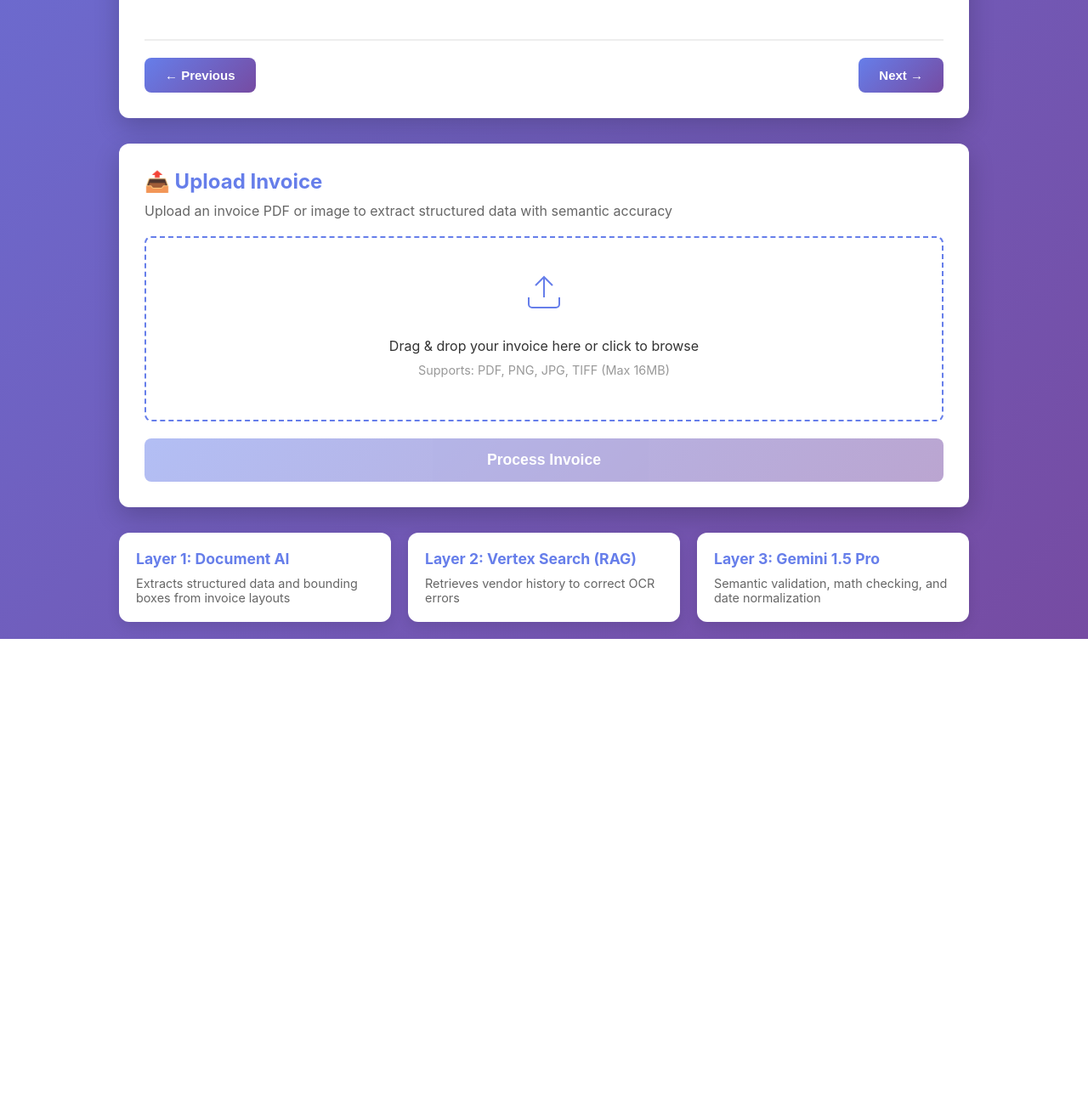
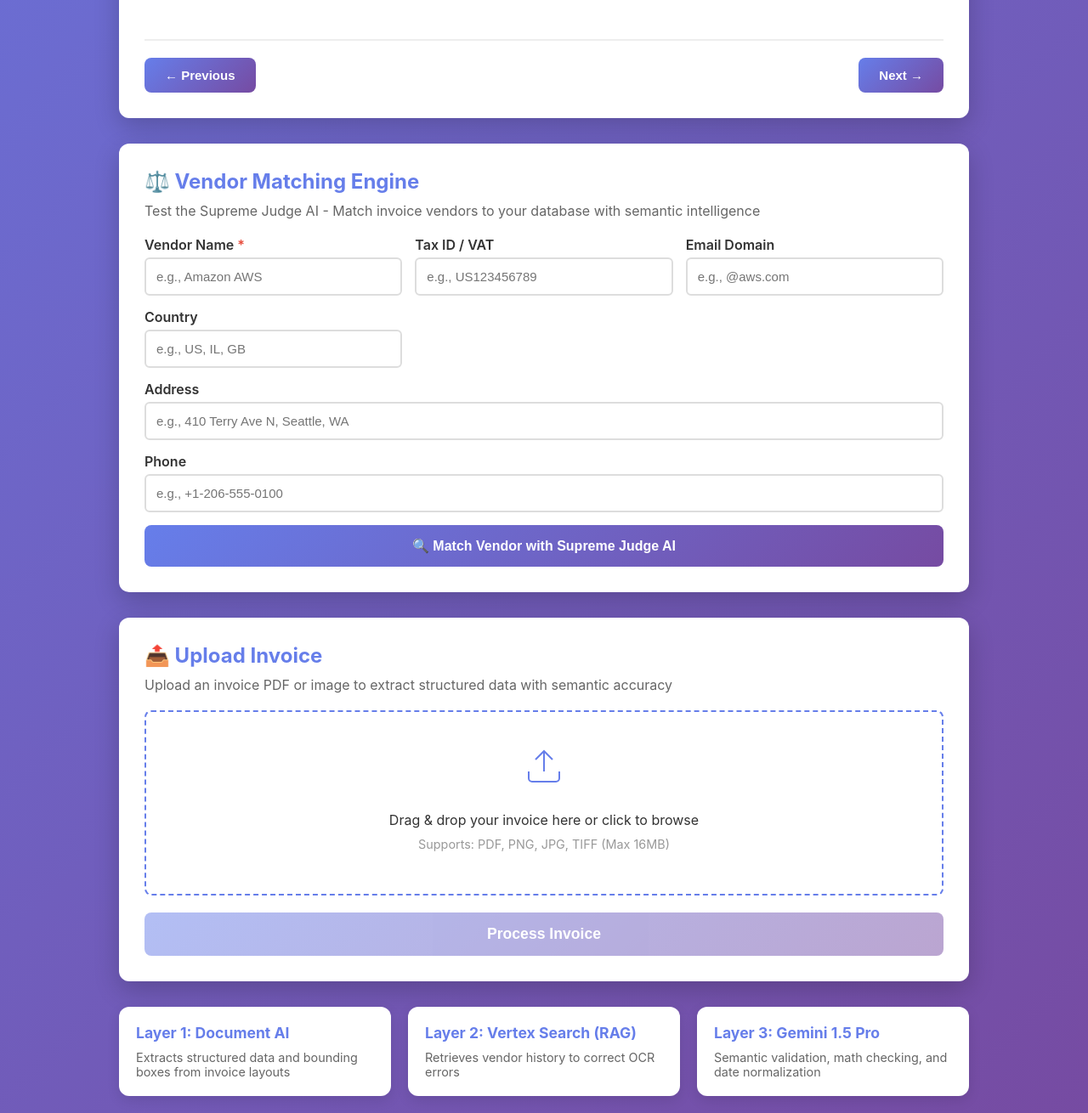
Before and after one commit to nq98/inv123, a Flask app: page / in a window 1280 px wide. Shown: the part 1338-2648 px from the top of the page at 85% size. Before the commit the page ends 2090 px from the top, so only its background shows below. Run offline with Flask 3, Linux system fonts and the light colour scheme.

Commit message:
Add a vendor matching engine to test invoice-vendor connections
Introduce a new UI section for testing vendor matching between invoice data and the vendor database, including AI-driven reasoning and confidence scores.

Replit-Commit-Author: Agent
Replit-Commit-Session-Id: ce486b6e-076b-4a5b-965d-87535ba4ff30
Replit-Commit-Checkpoint-Type: full_checkpoint
Replit-Commit-Event-Id: 4ebcaebe-e12e-495f-b76c-104196cdd7f3
Replit-Commit-Screenshot-Url: https://storage.googleapis.com/screenshot-production-us-central1/75bd8e64-74c3-4cba-a6bc-f00d155715e0/ce486b6e-076b-4a5b-965d-87535ba4ff30/UQ6D93J

```diff
--- a/static/script.js
+++ b/static/script.js
@@ -1392,3 +1392,211 @@ vendorSearchInput.addEventListener('input', (e) => {
 document.addEventListener('DOMContentLoaded', () => {
     loadVendorList(1);
 });
+
+// ==================== VENDOR MATCHING ENGINE ====================
+
+const vendorMatchForm = document.getElementById('vendorMatchForm');
+const matchLoading = document.getElementById('matchLoading');
+const matchResults = document.getElementById('matchResults');
+
+vendorMatchForm.addEventListener('submit', async (e) => {
+    e.preventDefault();
+
+    const vendorName = document.getElementById('matchVendorName').value.trim();
+    const taxId = document.getElementById('matchTaxId').value.trim();
+    const emailDomain = document.getElementById('matchEmailDomain').value.trim();
+    const country = document.getElementById('matchCountry').value.trim();
+    const address = document.getElementById('matchAddress').value.trim();
+    const phone = document.getElementById('matchPhone').value.trim();
+
+    if (!vendorName) {
+        alert('Please enter a vendor name');
+        return;
+    }
+
+    // Show loading
+    matchLoading.classList.remove('hidden');
+    matchResults.classList.add('hidden');
+
+    try {
+        const response = await fetch('/api/vendor/match', {
+            method: 'POST',
+            headers: {
+                'Content-Type': 'application/json'
+            },
+            body: JSON.stringify({
+                vendor_name: vendorName,
+                tax_id: taxId || null,
+                email_domain: emailDomain || null,
+                country: country || null,
+                address: address || null,
+                phone: phone || null
+            })
+        });
+
+        const data = await response.json();
+
+        // Hide loading
+        matchLoading.classList.add('hidden');
+
+        if (data.success) {
+            displayMatchResults(data.result);
+        } else {
+            matchResults.innerHTML = `
+                <div style="padding: 20px; background: #ffebee; border-left: 4px solid #f44336; border-radius: 6px;">
+                    <h3 style="color: #c62828; margin: 0 0 10px 0;">❌ Matching Failed</h3>
+                    <p style="margin: 0; color: #666;">${data.error || 'Unknown error occurred'}</p>
+                </div>
+            `;
+            matchResults.classList.remove('hidden');
+        }
+
+    } catch (error) {
+        matchLoading.classList.add('hidden');
+        matchResults.innerHTML = `
+            <div style="padding: 20px; background: #ffebee; border-left: 4px solid #f44336; border-radius: 6px;">
+                <h3 style="color: #c62828; margin: 0 0 10px 0;">❌ Network Error</h3>
+                <p style="margin: 0; color: #666;">${error.message}</p>
+            </div>
+        `;
+        matchResults.classList.remove('hidden');
+    }
+});
+
+function displayMatchResults(result) {
+    const { verdict, vendor_id, confidence, reasoning, risk_analysis, database_updates, parent_child_logic, method } = result;
+
+    // Color coding based on verdict
+    let verdictColor, verdictIcon, verdictBg;
+    if (verdict === 'MATCH') {
+        verdictColor = '#2e7d32';
+        verdictIcon = '✅';
+        verdictBg = '#e8f5e9';
+    } else if (verdict === 'NEW_VENDOR') {
+        verdictColor = '#f57c00';
+        verdictIcon = '🆕';
+        verdictBg = '#fff3e0';
+    } else {
+        verdictColor = '#d32f2f';
+        verdictIcon = '⚠️';
+        verdictBg = '#ffebee';
+    }
+
+    // Risk color coding
+    let riskColor, riskBg;
+    if (risk_analysis === 'NONE' || risk_analysis === 'LOW') {
+        riskColor = '#2e7d32';
+        riskBg = '#e8f5e9';
+    } else if (risk_analysis === 'MEDIUM') {
+        riskColor = '#f57c00';
+        riskBg = '#fff3e0';
+    } else {
+        riskColor = '#d32f2f';
+        riskBg = '#ffebee';
+    }
+
+    // Method badge
+    let methodBadge = '';
+    if (method === 'TAX_ID_HARD_MATCH') {
+        methodBadge = '<span style="background: #667eea; color: white; padding: 4px 12px; border-radius: 12px; font-size: 13px; font-weight: 600;">⚡ TAX ID HARD MATCH</span>';
+    } else if (method === 'SEMANTIC_MATCH') {
+        methodBadge = '<span style="background: #764ba2; color: white; padding: 4px 12px; border-radius: 12px; font-size: 13px; font-weight: 600;">🧠 SEMANTIC MATCH</span>';
+    } else {
+        methodBadge = '<span style="background: #f57c00; color: white; padding: 4px 12px; border-radius: 12px; font-size: 13px; font-weight: 600;">🆕 NEW VENDOR</span>';
+    }
+
+    // Database updates section
+    let dbUpdatesHtml = '';
+    if (database_updates && (database_updates.add_new_alias || database_updates.add_new_address || database_updates.add_new_domain)) {
+        const updates = [];
+        if (database_updates.add_new_alias) updates.push(`<li><strong>New Alias:</strong> ${database_updates.add_new_alias}</li>`);
+        if (database_updates.add_new_address) updates.push(`<li><strong>New Address:</strong> ${database_updates.add_new_address}</li>`);
+        if (database_updates.add_new_domain) updates.push(`<li><strong>New Domain:</strong> ${database_updates.add_new_domain}</li>`);
+
+        dbUpdatesHtml = `
+            <div style="margin-top: 20px; padding: 15px; background: #e3f2fd; border-left: 4px solid #1976d2; border-radius: 6px;">
+                <h4 style="margin: 0 0 10px 0; color: #1565c0; display: flex; align-items: center; gap: 8px;">
+                    🔧 Self-Healing Database Updates
+                </h4>
+                <ul style="margin: 0; padding-left: 20px; color: #333;">
+                    ${updates.join('')}
+                </ul>
+            </div>
+        `;
+    }
+
+    // Parent/child logic section
+    let parentChildHtml = '';
+    if (parent_child_logic && parent_child_logic.is_subsidiary) {
+        parentChildHtml = `
+            <div style="margin-top: 20px; padding: 15px; background: #f3e5f5; border-left: 4px solid #9c27b0; border-radius: 6px;">
+                <h4 style="margin: 0 0 10px 0; color: #7b1fa2; display: flex; align-items: center; gap: 8px;">
+                    🏢 Parent/Child Relationship Detected
+                </h4>
+                <p style="margin: 0; color: #333;">
+                    <strong>Parent Company:</strong> ${parent_child_logic.parent_company_detected || 'Unknown'}
+                </p>
+            </div>
+        `;
+    }
+
+    matchResults.innerHTML = `
+        <div style="margin-bottom: 20px; padding: 20px; background: ${verdictBg}; border-left: 6px solid ${verdictColor}; border-radius: 8px;">
+            <div style="display: flex; justify-content: space-between; align-items: center; flex-wrap: wrap; gap: 10px; margin-bottom: 15px;">
+                <h3 style="margin: 0; color: ${verdictColor}; font-size: 24px;">
+                    ${verdictIcon} ${verdict}
+                </h3>
+                ${methodBadge}
+            </div>
+
+            ${vendor_id ? `
+                <div style="padding: 12px; background: rgba(255,255,255,0.7); border-radius: 6px; margin-bottom: 10px;">
+                    <strong style="color: #333;">Matched Vendor ID:</strong>
+                    <code style="background: #fff; padding: 4px 8px; border-radius: 4px; font-family: monospace; margin-left: 8px;">${vendor_id}</code>
+                </div>
+            ` : ''}
+
+            <div style="display: flex; gap: 20px; align-items: center; margin-top: 15px; flex-wrap: wrap;">
+                <div>
+                    <div style="font-size: 13px; color: #666; font-weight: 600; margin-bottom: 5px;">CONFIDENCE SCORE</div>
+                    <div style="font-size: 28px; font-weight: 700; color: ${verdictColor};">
+                        ${(confidence * 100).toFixed(0)}%
+                    </div>
+                </div>
+
+                <div style="flex: 1; min-width: 200px;">
+                    <div style="font-size: 13px; color: #666; font-weight: 600; margin-bottom: 5px;">CONFIDENCE BAR</div>
+                    <div style="background: #ddd; height: 20px; border-radius: 10px; overflow: hidden;">
+                        <div style="background: ${verdictColor}; height: 100%; width: ${confidence * 100}%; transition: width 0.3s;"></div>
+                    </div>
+                </div>
+
+                <div>
+                    <div style="font-size: 13px; color: #666; font-weight: 600; margin-bottom: 5px;">RISK LEVEL</div>
+                    <div style="background: ${riskBg}; color: ${riskColor}; padding: 6px 16px; border-radius: 6px; font-weight: 700; display: inline-block;">
+                        ${risk_analysis}
+                    </div>
+                </div>
+            </div>
+        </div>
+
+        <div style="padding: 20px; background: white; border: 2px solid #e0e0e0; border-radius: 8px; margin-bottom: 20px;">
+            <h4 style="margin: 0 0 15px 0; color: #333; display: flex; align-items: center; gap: 8px;">
+                <svg width="20" height="20" viewBox="0 0 24 24" fill="none" stroke="currentColor">
+                    <path d="M12 2L2 7l10 5 10-5-10-5z"></path>
+                    <path d="M2 17l10 5 10-5"></path>
+                    <path d="M2 12l10 5 10-5"></path>
+                </svg>
+                Supreme Judge Reasoning
+            </h4>
+            <p style="margin: 0; color: #666; line-height: 1.6; font-size: 15px;">
+                ${reasoning}
+            </p>
+        </div>
+
+        ${dbUpdatesHtml}
+        ${parentChildHtml}
+    `;
+
+    matchResults.classList.remove('hidden');
+}
--- a/templates/index.html
+++ b/templates/index.html
@@ -168,6 +168,75 @@
         </div>
 
         <div class="card">
+            <h2>⚖️ Vendor Matching Engine</h2>
+            <p>Test the Supreme Judge AI - Match invoice vendors to your database with semantic intelligence</p>
+
+            <form id="vendorMatchForm" style="margin-top: 20px;">
+                <div style="display: grid; grid-template-columns: repeat(auto-fit, minmax(300px, 1fr)); gap: 15px; margin-bottom: 15px;">
+                    <div>
+                        <label style="display: block; margin-bottom: 5px; font-weight: 600; color: #333;">
+                            Vendor Name <span style="color: #e74c3c;">*</span>
+                        </label>
+                        <input type="text" id="matchVendorName" placeholder="e.g., Amazon AWS" required
+                            style="width: 100%; padding: 12px; border: 2px solid #ddd; border-radius: 6px; font-size: 15px;">
+                    </div>
+
+                    <div>
+                        <label style="display: block; margin-bottom: 5px; font-weight: 600; color: #333;">
+                            Tax ID / VAT
+                        </label>
+                        <input type="text" id="matchTaxId" placeholder="e.g., US123456789"
+                            style="width: 100%; padding: 12px; border: 2px solid #ddd; border-radius: 6px; font-size: 15px;">
+                    </div>
+
+                    <div>
+                        <label style="display: block; margin-bottom: 5px; font-weight: 600; color: #333;">
+                            Email Domain
+                        </label>
+                        <input type="text" id="matchEmailDomain" placeholder="e.g., @aws.com"
+                            style="width: 100%; padding: 12px; border: 2px solid #ddd; border-radius: 6px; font-size: 15px;">
+                    </div>
+
+                    <div>
+                        <label style="display: block; margin-bottom: 5px; font-weight: 600; color: #333;">
+                            Country
+                        </label>
+                        <input type="text" id="matchCountry" placeholder="e.g., US, IL, GB"
+                            style="width: 100%; padding: 12px; border: 2px solid #ddd; border-radius: 6px; font-size: 15px;">
+                    </div>
+                </div>
+
+                <div style="margin-bottom: 15px;">
+                    <label style="display: block; margin-bottom: 5px; font-weight: 600; color: #333;">
+                        Address
+                    </label>
+                    <input type="text" id="matchAddress" placeholder="e.g., 410 Terry Ave N, Seattle, WA"
+                        style="width: 100%; padding: 12px; border: 2px solid #ddd; border-radius: 6px; font-size: 15px;">
+                </div>
+
+                <div style="margin-bottom: 15px;">
+                    <label style="display: block; margin-bottom: 5px; font-weight: 600; color: #333;">
+                        Phone
+                    </label>
+                    <input type="text" id="matchPhone" placeholder="e.g., +1-206-555-0100"
+                        style="width: 100%; padding: 12px; border: 2px solid #ddd; border-radius: 6px; font-size: 15px;">
+                </div>
+
+                <button type="submit" class="gmail-btn" style="width: 100%; padding: 15px; font-size: 16px;">
+                    🔍 Match Vendor with Supreme Judge AI
+                </button>
+            </form>
+
+            <div id="matchLoading" class="loading hidden">
+                <div class="spinner"></div>
+                <p>The Supreme Judge is analyzing vendor match...</p>
+                <small>3-Step Pipeline: Tax ID → Semantic Search → Gemini Reasoning</small>
+            </div>
+
+            <div id="matchResults" class="card hidden" style="margin-top: 20px; background: #f8f9fa;"></div>
+        </div>
+
+        <div class="card">
             <h2>📤 Upload Invoice</h2>
             <p>Upload an invoice PDF or image to extract structured data with semantic accuracy</p>
 
```
